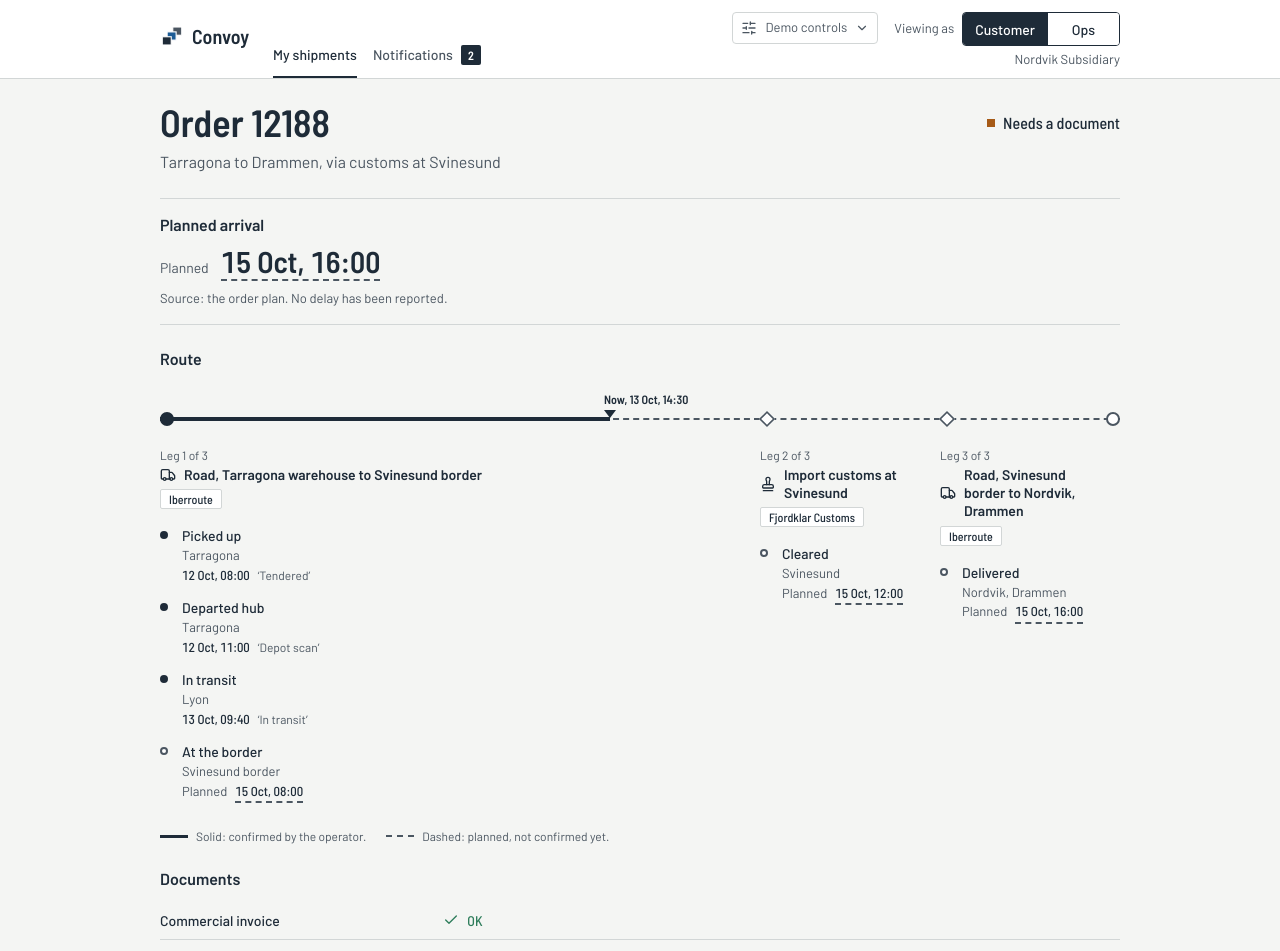
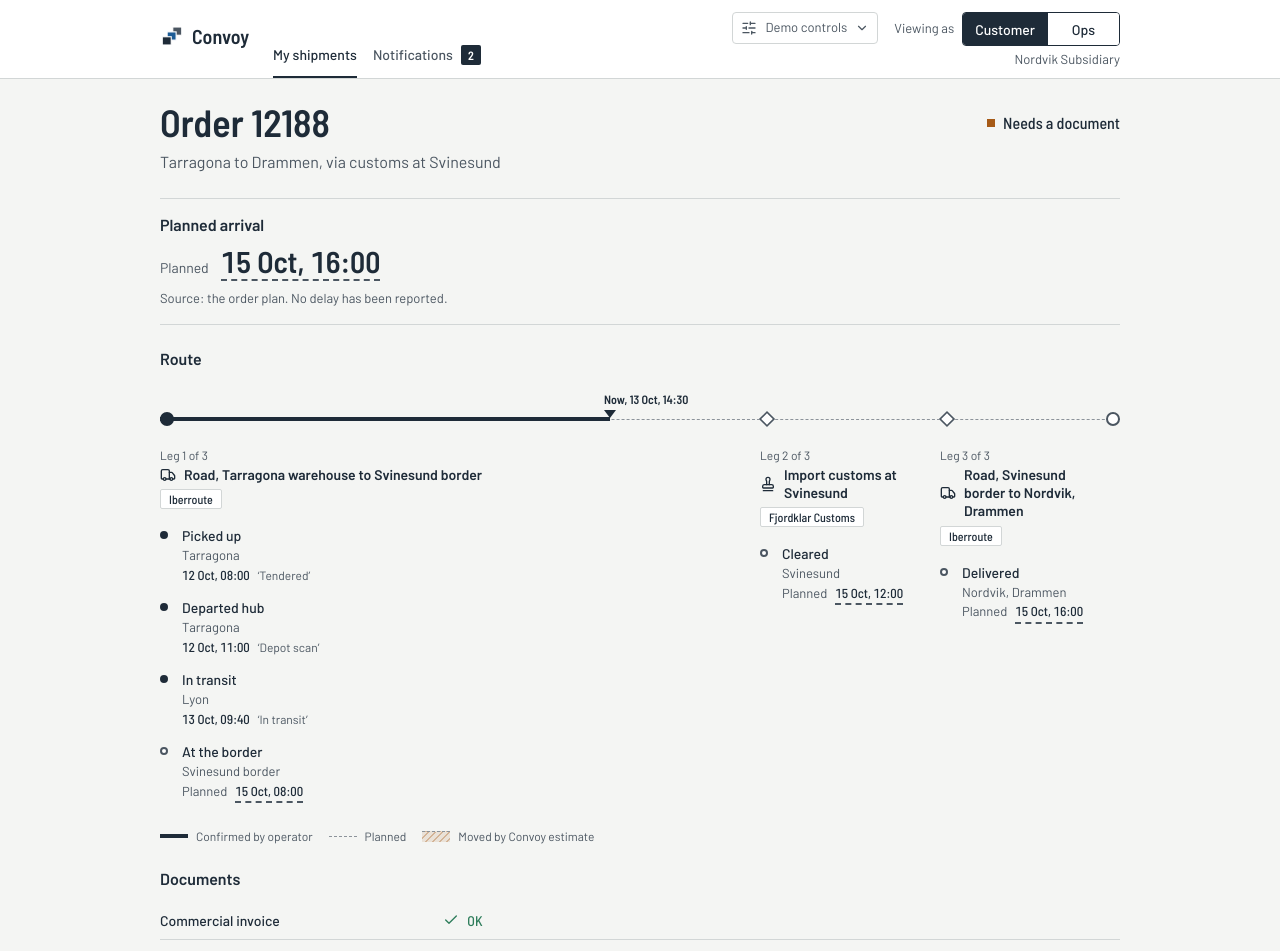
Before and after one commit to 0xBroom/convoy-shipment-tracking, a React (Vite) app: page /customer/shipments/12188 in a window 1280 px wide. Shown: the top 951 px of the page. Built offline with nearby package versions, Linux system fonts and the light colour scheme.

Commit message:
feat(ui): make timeline states unmistakable
Planned legs draw as a thin, lighter dashed line and the span a Convoy
estimate moved carries an amber hatch at low alpha, so the three states
no longer read the same. The legend under the route always lists all
three, in both roles.

```diff
--- a/src/components/Estimate.css
+++ b/src/components/Estimate.css
@@ -1,7 +1,7 @@
 /*
   Estimate vs confirmed: solid means an operator confirmed it. Dashed means
-  nobody has. A hatch band marks a date Convoy moved. No dedicated colour, so
-  an estimate never looks like a status and still reads without colour.
+  nobody has. The amber hatch marks a date Convoy moved, the same hatch as the
+  route line, and the dashes carry the meaning without the colour.
 */
 .estimate {
   display: inline-flex;
--- a/src/components/RouteTimeline.css
+++ b/src/components/RouteTimeline.css
@@ -34,10 +34,10 @@
 
 .timeline-line {
   position: absolute;
-  top: 36px;
+  top: 37px;
   right: 0;
   left: 0;
-  border-top: 2px dashed var(--ink-2);
+  border-top: 1px dashed var(--line-planned);
 }
 
 .timeline-solid {
@@ -221,39 +221,43 @@
   font-size: var(--text-12);
 }
 
-/* Legend: line samples, not a decoration. */
+/* Legend: the three line states with one sample each, drawn with the same
+   rules as the track so the key cannot drift from the line. */
 .timeline-legend {
   display: flex;
   flex-wrap: wrap;
   align-items: center;
-  gap: var(--space-1) var(--space-2);
-  max-width: none;
+  gap: var(--space-1) var(--space-4);
+  margin: 0;
+  padding: 0;
+  list-style: none;
   color: var(--ink-2);
   font-size: var(--text-12);
+}
+
+.timeline-legend > li {
+  display: inline-flex;
+  align-items: center;
+  gap: var(--space-2);
 }
 
 .timeline-key {
   display: inline-block;
   width: 28px;
-  margin-left: var(--space-3);
-}
-
-.timeline-key:first-child {
-  margin-left: 0;
 }
 
 .timeline-key[data-key='confirmed'] {
-  border-top: 3px solid var(--ink);
+  border-top: 4px solid var(--ink);
 }
 
 .timeline-key[data-key='planned'] {
-  border-top: 2px dashed var(--ink-2);
+  border-top: 1px dashed var(--line-planned);
 }
 
 .timeline-key[data-key='estimated'] {
-  height: 8px;
+  height: 11px;
   background: var(--hatch);
-  border-top: 2px dashed var(--ink-2);
+  border-top: 1px dashed var(--line-planned);
 }
 
 @media (max-width: 720px) {
@@ -278,10 +282,10 @@
   .timeline-line {
     top: 0;
     bottom: 0;
-    left: 13px;
+    left: 14px;
     width: 0;
     border-top: 0;
-    border-left: 2px dashed var(--ink-2);
+    border-left: 1px dashed var(--line-planned);
   }
 
   .timeline-solid {
--- a/src/components/RouteTimeline.jsx
+++ b/src/components/RouteTimeline.jsx
@@ -36,9 +36,11 @@
 
 /*
   The memorable element: one consolidated route across every leg and operator.
-  Solid ink = an operator confirmed it. Dashed = planned. Dashed with a hatch
-  band = estimated by Convoy. Place shapes: circle site, square port, diamond
-  customs. Each row carries a data-event-id so a raw feed can highlight it.
+  Solid ink = an operator confirmed it. Thin light dashes = planned. Dashes
+  over an amber hatch band = the span a Convoy estimate moved. Place shapes:
+  circle site, square port, diamond customs. Each row carries a data-event-id
+  so a raw feed can highlight it. The legend under the route always lists all
+  three states, so a reader learns the key before a shipment needs it.
 */
 export default function RouteTimeline({ view, activeEventId = null, onEventActive = null }) {
   const legs = buildTimeline(view)
@@ -143,19 +145,21 @@
         </ol>
       </div>
 
-      <p className="timeline-legend">
-        <span className="timeline-key" data-key="confirmed" aria-hidden="true" />
-        Solid: confirmed by the operator.
-        <span className="timeline-key" data-key="planned" aria-hidden="true" />
-        Dashed: planned, not confirmed yet.
-        {estimated && (
-          <>
-            <span className="timeline-key" data-key="estimated" aria-hidden="true" />
-            Hatched: moved by Convoy.
-            <AiStamp variant="estimate" />
-          </>
-        )}
-      </p>
+      <ul className="timeline-legend" aria-label="Line key">
+        <li>
+          <span className="timeline-key" data-key="confirmed" aria-hidden="true" />
+          Confirmed by operator
+        </li>
+        <li>
+          <span className="timeline-key" data-key="planned" aria-hidden="true" />
+          Planned
+        </li>
+        <li>
+          <span className="timeline-key" data-key="estimated" aria-hidden="true" />
+          Moved by Convoy estimate
+          {estimated && <AiStamp variant="estimate" />}
+        </li>
+      </ul>
     </div>
   )
 }
--- a/src/styles/tokens.css
+++ b/src/styles/tokens.css
@@ -23,11 +23,15 @@
   --tint-amber: color-mix(in oklab, var(--amber) 10%, white);
   --tint-signal: color-mix(in oklab, var(--signal) 10%, white);
 
-  /* Estimated or planned area under a leg */
+  /* Route line states. Confirmed is solid ink; planned is a thin dashed line
+     in a lighter ink (3.3:1 on manifest, enough for a graphic); moved by a
+     Convoy estimate is an amber hatch at low alpha, light enough that ink
+     text on it stays above 7:1. */
+  --line-planned: color-mix(in oklab, var(--ink) 45%, var(--manifest));
   --hatch: repeating-linear-gradient(
     135deg,
-    transparent 0 4px,
-    color-mix(in oklab, var(--ink) 10%, transparent) 4px 5px
+    color-mix(in oklab, var(--amber) 12%, transparent) 0 4px,
+    color-mix(in oklab, var(--amber) 42%, transparent) 4px 5px
   );
 
   /* Type */
```
